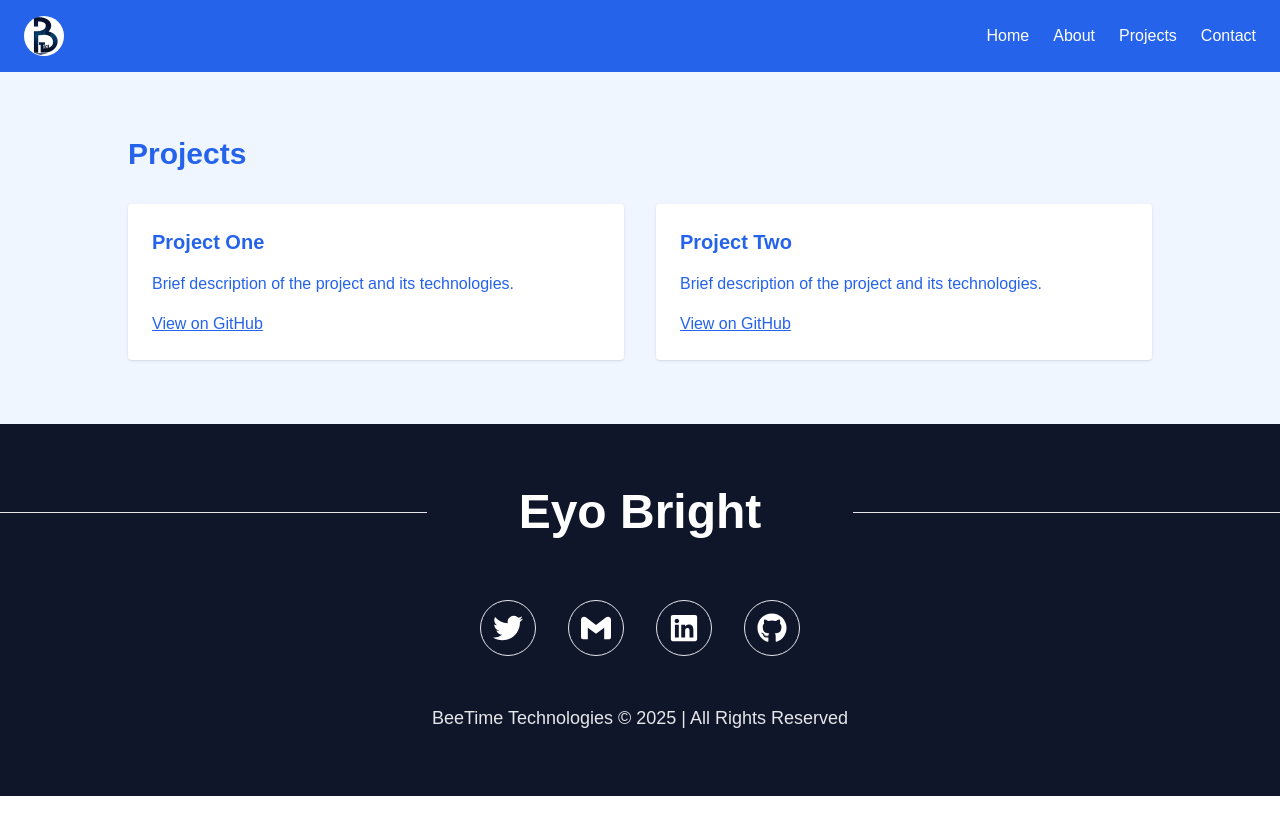
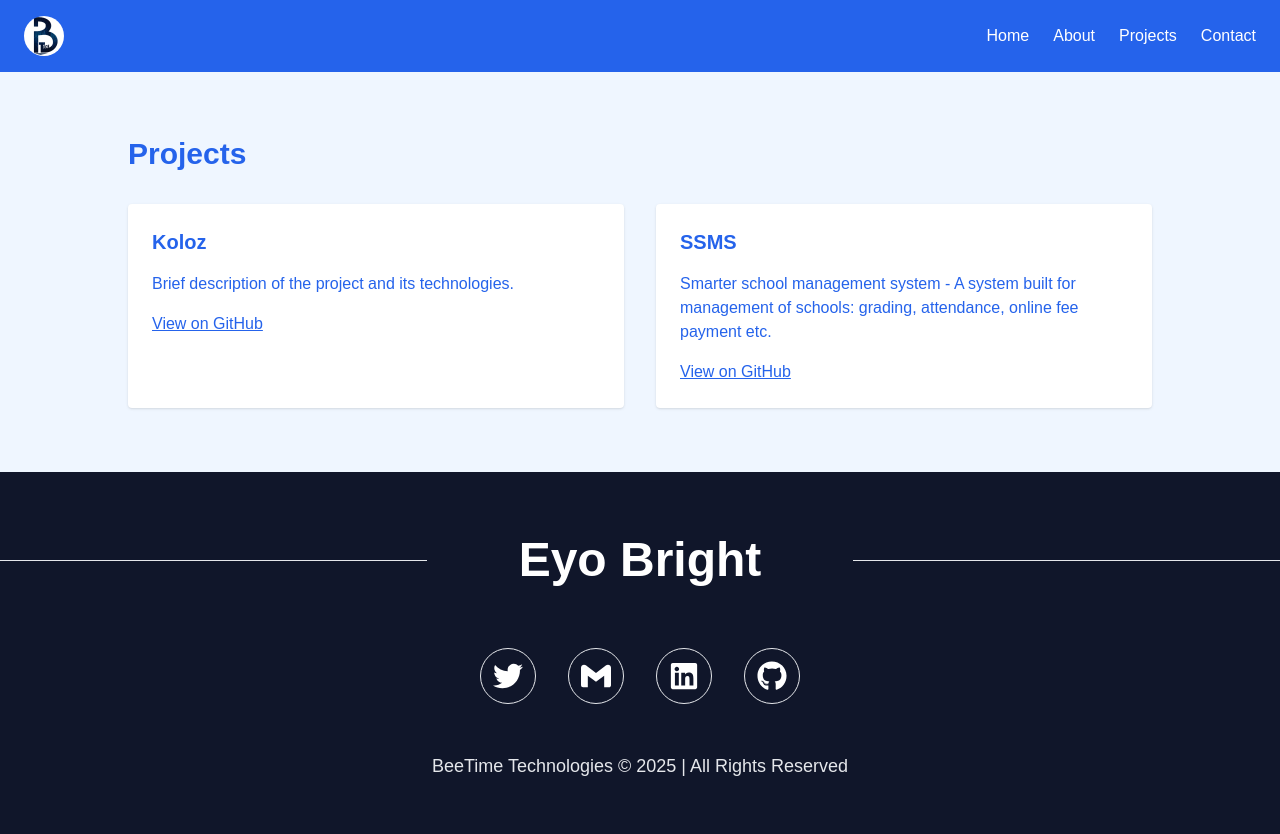
Before and after one commit to B-gentle/next-portfolio, a Next.js app: page /projects in a window 1280 px wide. Shown: the top 834 px of the page. Before the commit the page ends 800 px from the top, so only its background shows below. Built offline with nearby package versions, Linux system fonts and the light colour scheme.

Commit message:
modified about section

```diff
--- a/app/globals.css
+++ b/app/globals.css
@@ -1,12 +1,13 @@
 @import "tailwindcss";
 
 :root {
-  --background: #ffffff;
+  --background: oklch(97% 0.014 254.604)oklch(97% 0.014 254.604);
   --foreground: #171717;
 }
 
 @theme{
-  --color-primary: #2563eb
+  --color-primary: #2563eb;
+  --color-secondary: #F6F8FE;
 }
 
 @theme inline {
--- a/app/projects/page.tsx
+++ b/app/projects/page.tsx
@@ -1,18 +1,6 @@
 'use client'
+import { projects } from '@/lib/contants'
 import { motion } from 'framer-motion'
-
-const projects = [
-  {
-    name: "Project One",
-    desc: "Brief description of the project and its technologies.",
-    link: "#",
-  },
-  {
-    name: "Project Two",
-    desc: "Brief description of the project and its technologies.",
-    link: "#",
-  },
-]
 
 export default function Projects() {
   return (
--- a/components/About.tsx
+++ b/components/About.tsx
@@ -8,7 +8,7 @@ export default function About() {
       whileInView={{ opacity: 1, y: 0 }}
       viewport={{ once: true }}
       transition={{ duration: 0.8 }}
-      className="py-12 sm:py-16 bg-white text-primary px-4"
+      className="py-12 sm:py-16 bg-secondary text-primary flex flex-col items-center px-4"
     >
       <div className="max-w-3xl mx-auto">
         <motion.h2
@@ -37,6 +37,13 @@ export default function About() {
           <li>Backend: Node.js, Express</li>
           <li>Other: Git, Docker</li>
         </ul>
+        <motion.a
+          href="/projects"
+          whileHover={{ scale: 1.07, backgroundColor: "#3b82f6" }}
+          className="bg-primary text-white px-6 py-2 rounded shadow hover:bg-primary-light transition font-semibold"
+        >
+          Read More
+        </motion.a>
       </div>
     </motion.section>
   );
--- a/components/Navbar.tsx
+++ b/components/Navbar.tsx
@@ -3,14 +3,9 @@ import Image from "next/image";
 import Link from "next/link";
 import logo from "@/assets/icon.png";
 import { motion } from "framer-motion";
+import { navLinks } from "@/lib/contants";
 
 export default function Navbar() {
-  const navLinks = [
-    { href: "/", label: "Home" },
-    { href: "/about", label: "About" },
-    { href: "/projects", label: "Projects" },
-    { href: "/contact", label: "Contact" },
-  ];
 
   return (
     <motion.nav
--- /dev/null
+++ b/lib/contants.ts
@@ -0,0 +1,21 @@
+export const navLinks = [
+  { href: "/", label: "Home" },
+  { href: "/about", label: "About" },
+  { href: "/projects", label: "Projects" },
+  { href: "/contact", label: "Contact" },
+];
+
+export const projects = [
+  {
+    name: "Koloz",
+    desc: "Brief description of the project and its technologies.",
+    github: "",
+    link: ""
+  },
+  {
+    name: "SSMS",
+    desc: "Smarter school management system - A system built for management of schools: grading, attendance, online fee payment etc.",
+    github: "",
+    link: "#",
+  },
+];
```
Also changed, not shown: lib/utils.ts (added).
